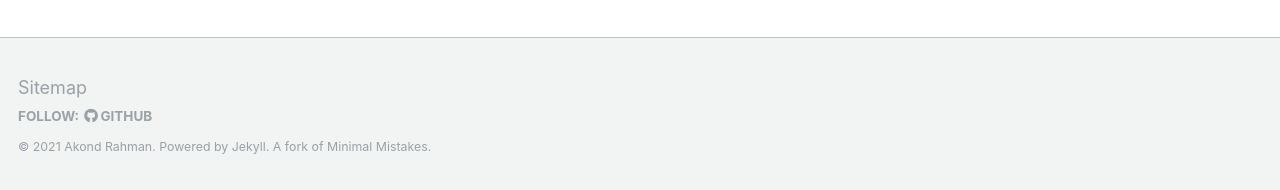
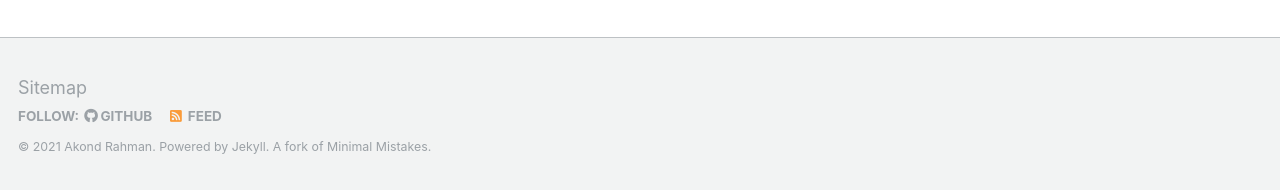
Before and after one commit to akondrahman/akondrahman.github.io, a Jekyll site: the page built from _pages/about.md, in a window 1280 px wide and 900 px high, scrolled down 503 px. Shown: the part 707-897 px from the top of the window. Built offline with Jekyll 4.4.1, drawn with Linux system fonts in a browser that asks for light colours; some web fonts are replaced.

Commit message:
minor footer fix

```diff
--- a/_includes/footer.html
+++ b/_includes/footer.html
@@ -20,7 +20,7 @@
     {% if site.author.bitbucket %}
       <li><a href="http://bitbucket.org/{{ site.author.bitbucket }}"><i class="fab fa-bitbucket" aria-hidden="true"></i> Bitbucket</a></li>
     {% endif %}
-    <!-- <li><a href="{% if site.atom_feed.path %}{{ site.atom_feed.path }}{% else %}{{ base_path }}/feed.xml{% endif %}"><i class="fa fa-fw fa-rss-square" aria-hidden="true"></i> {{ site.data.ui-text[site.locale].feed_label | default: "Feed" }}</a></li> -->
+    <li><a href="{% if site.atom_feed.path %}{{ site.atom_feed.path }}{% else %}{{ base_path }}/feed.xml{% endif %}"><i class="fa fa-fw fa-rss-square" aria-hidden="true"></i> {{ site.data.ui-text[site.locale].feed_label | default: "Feed" }}</a></li>
   </ul>
 </div>
 
```
